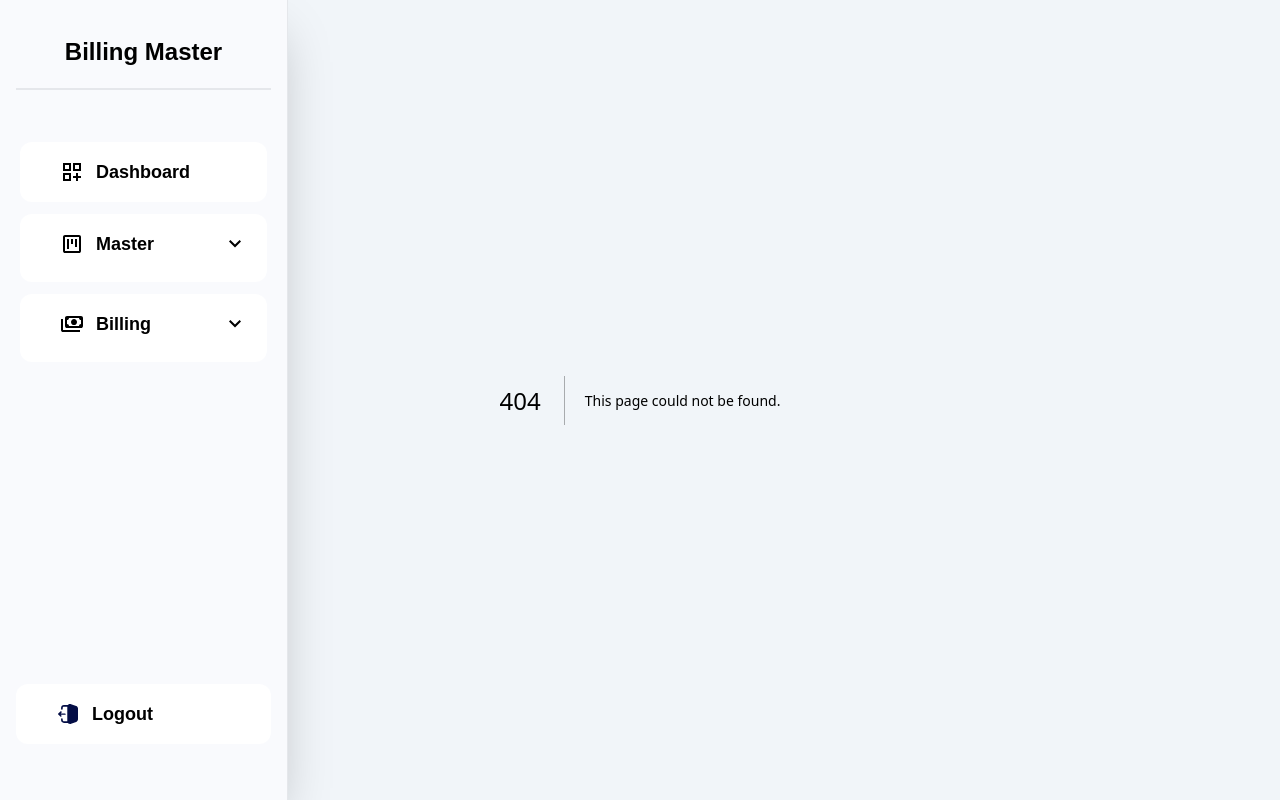
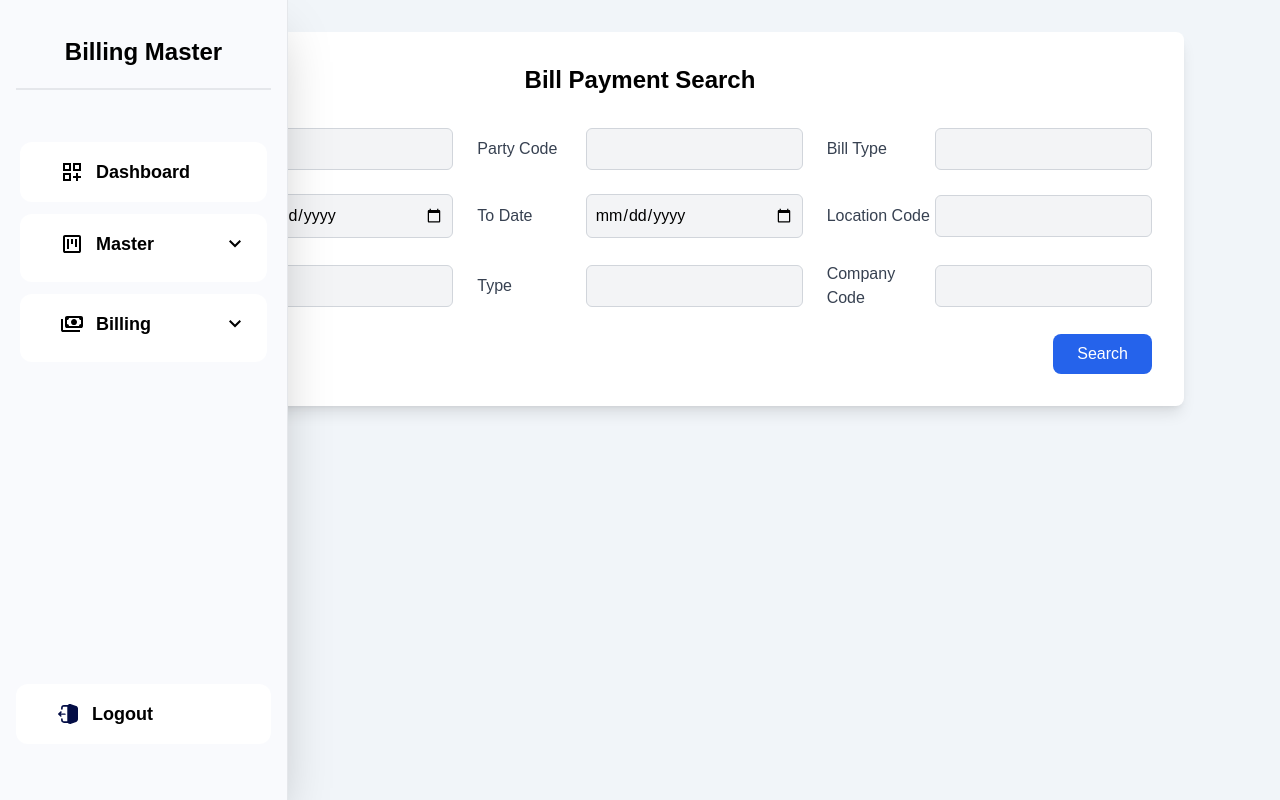
Before and after one commit to dchiragj/Billing_Master, a Next.js app: page /Bill-Payment in a window 1280 px wide. Before the commit this address had no page. Built offline with nearby package versions, Linux system fonts and the light colour scheme; sample sign-in values are in the browser's storage.

Commit message:
bill payment form

```diff
--- /dev/null
+++ b/src/app/Bill-Payment/page.js
@@ -0,0 +1,161 @@
+"use client";
+
+import React, { useState } from "react";
+
+const BillPaymentForm = () => {
+  const [formData, setFormData] = useState({
+    billno: "",
+    Party_code: "",
+    Billtype: "",
+    Fromdt: "",
+    Todt: "",
+    loccode: "",
+    manualbillno: "",
+    Type: "",
+    CompanyCode: "",
+  });
+  const [results, setResults] = useState([]);
+  const [loading, setLoading] = useState(false);
+  const [error, setError] = useState(null);
+
+  const handleInputChange = (e) => {
+    const { name, value } = e.target;
+    setFormData((prev) => ({ ...prev, [name]: value }));
+  };
+
+  const handleSubmit = async (e) => {
+    e.preventDefault();
+    setLoading(true);
+    setError(null);
+    setResults([]);
+
+    try {
+      const queryParams = new URLSearchParams(formData).toString();
+      const response = await fetch(`/api/bill-payment?${queryParams}`, {
+        method: "GET",
+        headers: {
+          "Content-Type": "application/json",
+        },
+      });
+
+      const data = await response.json();
+      if (data.status) {
+        setResults(data.data); // Assuming recordset is in data.data
+      } else {
+        setError(data.message || "Failed to fetch data");
+      }
+    } catch (err) {
+      setError("An error occurred while fetching data");
+      console.error(err);
+    } finally {
+      setLoading(false);
+    }
+  };
+
+  // Define table headers based on expected API response
+  const tableHeaders = [
+    "Bill No",
+    "Party Code",
+    "Bill Type",
+    "From Date",
+    "To Date",
+    "Location Code",
+    "Manual Bill No",
+    "Type",
+    "Company Code",
+  ];
+
+  return (
+    <div className="p-8 w-full max-w-6xl mx-auto text-black min-h-screen">
+      <div className="bg-white p-8 rounded-lg shadow-lg space-y-8">
+        <h4 className="text-2xl font-bold text-center">Bill Payment Search</h4>
+
+        {/* Form */}
+        <form onSubmit={handleSubmit} className="space-y-6">
+          <div className="grid grid-cols-1 md:grid-cols-2 lg:grid-cols-3 gap-6">
+            {[
+              { name: "billno", label: "Bill No", type: "text" },
+              { name: "Party_code", label: "Party Code", type: "text" },
+              { name: "Billtype", label: "Bill Type", type: "text" },
+              { name: "Fromdt", label: "From Date", type: "date" },
+              { name: "Todt", label: "To Date", type: "date" },
+              { name: "loccode", label: "Location Code", type: "text" },
+              { name: "manualbillno", label: "Manual Bill No", type: "text" },
+              { name: "Type", label: "Type", type: "text" },
+              { name: "CompanyCode", label: "Company Code", type: "text" },
+            ].map((field) => (
+              <div key={field.name} className="flex items-center">
+                <label className="w-1/3 text-gray-700 font-medium text-left">
+                  {field.label}
+                </label>
+                <input
+                  type={field.type}
+                  name={field.name}
+                  value={formData[field.name]}
+                  onChange={handleInputChange}
+                  className="p-2 w-2/3 bg-gray-100 rounded-md border border-gray-300 focus:ring-2 focus:ring-blue-500 focus:outline-none"
+                />
+              </div>
+            ))}
+          </div>
+
+          <div className="flex justify-end">
+            <button
+              type="submit"
+              disabled={loading}
+              className="bg-blue-600 text-white px-6 py-2 rounded-lg hover:bg-blue-700 transition duration-200 disabled:bg-gray-400"
+            >
+              {loading ? "Searching..." : "Search"}
+            </button>
+          </div>
+        </form>
+
+        {/* Error Message */}
+        {error && (
+          <div className="text-red-500 text-center">{error}</div>
+        )}
+
+        {/* Loading State */}
+        {loading && (
+          <div className="flex items-center justify-center">
+            <div className="w-16 h-16 border-4 border-blue-500 border-t-transparent rounded-full animate-spin"></div>
+          </div>
+        )}
+
+        {/* Results Table */}
+        {results.length > 0 && (
+          <div className="relative overflow-x-auto shadow-md sm:rounded-lg border">
+            <table className="min-w-full text-sm text-center text-gray-500 border border-gray-300">
+              <thead className="text-gray-700 uppercase bg-gray-200 border-b-2 border-gray-400">
+                <tr>
+                  {tableHeaders.map((header) => (
+                    <th key={header} className="border border-gray-300 px-4 py-2">
+                      {header}
+                    </th>
+                  ))}
+                </tr>
+              </thead>
+              <tbody>
+                {results.map((row, index) => (
+                  <tr key={index} className="border border-gray-300">
+                    <td className="border border-gray-300 px-4 py-2">{row.BillNo || "-"}</td>
+                    <td className="border border-gray-300 px-4 py-2">{row.PartyCode || "-"}</td>
+                    <td className="border border-gray-300 px-4 py-2">{row.BillType || "-"}</td>
+                    <td className="border border-gray-300 px-4 py-2">{row.Fromdt || "-"}</td>
+                    <td className="border border-gray-300 px-4 py-2">{row.Todt || "-"}</td>
+                    <td className="border border-gray-300 px-4 py-2">{row.LocCode || "-"}</td>
+                    <td className="border border-gray-300 px-4 py-2">{row.ManualBillNo || "-"}</td>
+                    <td className="border border-gray-300 px-4 py-2">{row.Type || "-"}</td>
+                    <td className="border border-gray-300 px-4 py-2">{row.CompanyCode || "-"}</td>
+                  </tr>
+                ))}
+              </tbody>
+            </table>
+          </div>
+        )}
+      </div>
+    </div>
+  );
+};
+
+export default BillPaymentForm;
```
